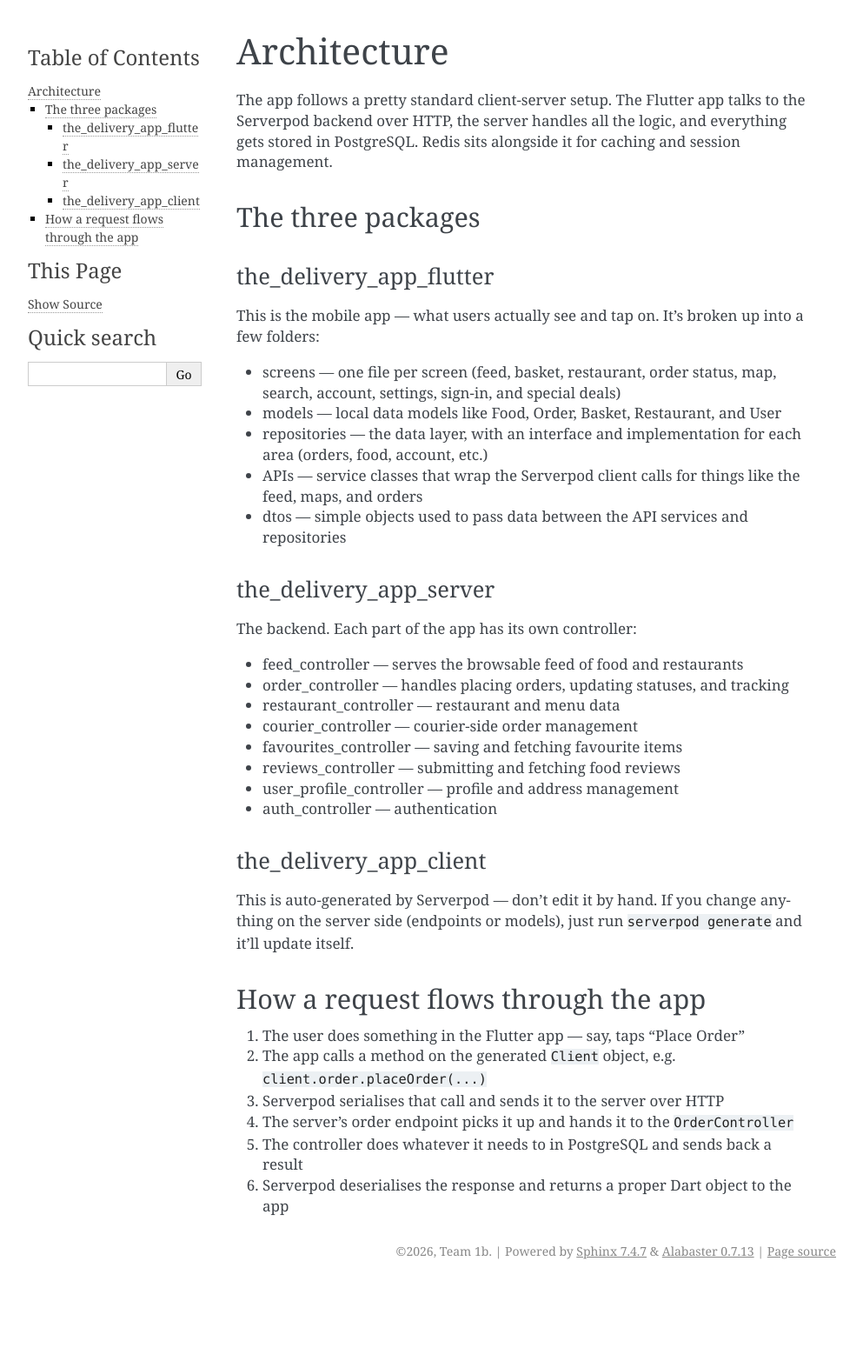
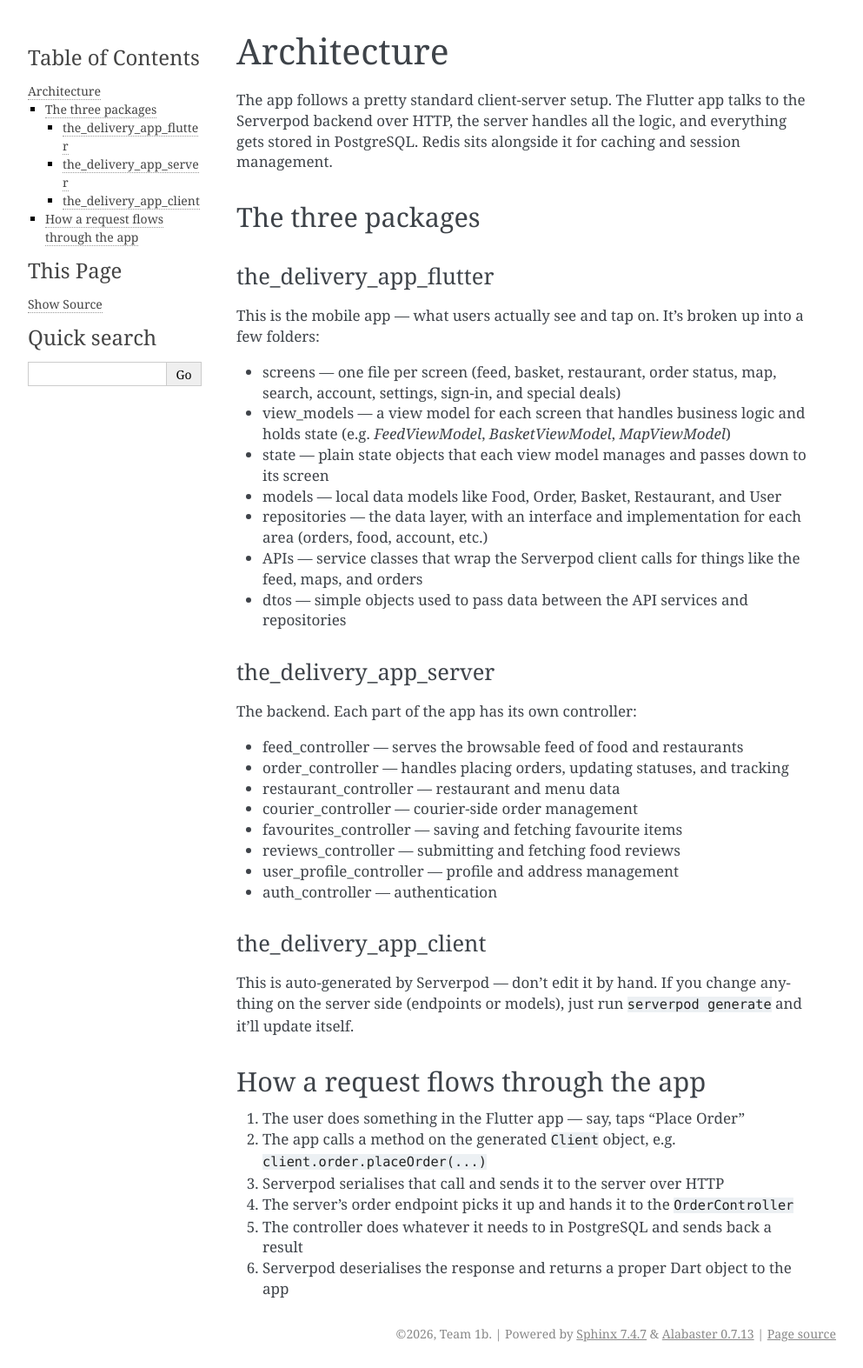
Before and after one commit to The-Delivery-App/the_delivery_app, a Sphinx documentation site: the page built from docs/architecture.rst, in a window 1280 px wide. Shown: the whole page at 87% size, without its empty margins (148-1141 px from the left). Built offline with Sphinx 7.4.7, drawn with Linux system fonts in a browser that asks for light colours; pages that are not in the unit, such as notebooks, are missing from menus; before the commit the page ends 1478 px from its top, so only the background shows below that.

Commit message:
architecture documentation update

```diff
--- a/docs/architecture.rst
+++ b/docs/architecture.rst
@@ -12,6 +12,8 @@ the_delivery_app_flutter
 This is the mobile app — what users actually see and tap on. It's broken up into a few folders:
 
 - screens — one file per screen (feed, basket, restaurant, order status, map, search, account, settings, sign-in, and special deals)
+- view_models — a view model for each screen that handles business logic and holds state (e.g. `FeedViewModel`, `BasketViewModel`, `MapViewModel`)
+- state — plain state objects that each view model manages and passes down to its screen
 - models — local data models like Food, Order, Basket, Restaurant, and User
 - repositories — the data layer, with an interface and implementation for each area (orders, food, account, etc.)
 - APIs — service classes that wrap the Serverpod client calls for things like the feed, maps, and orders
```
